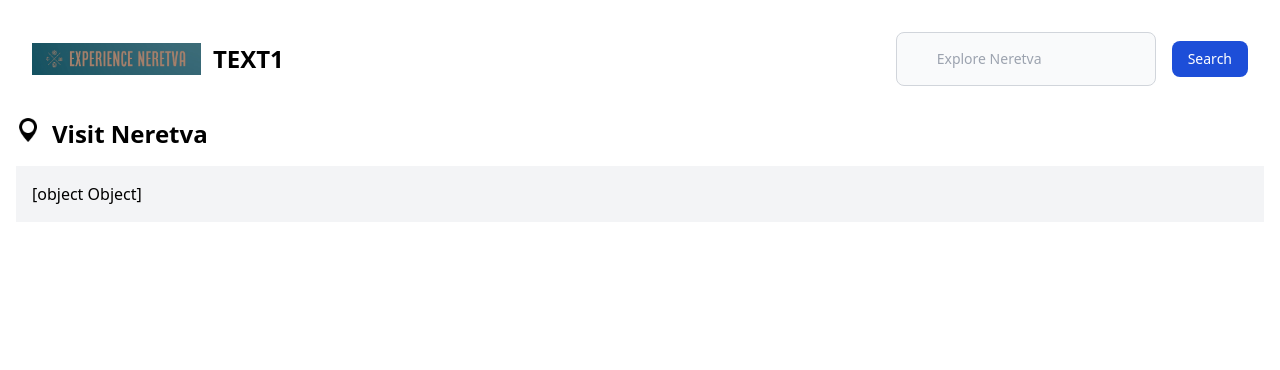
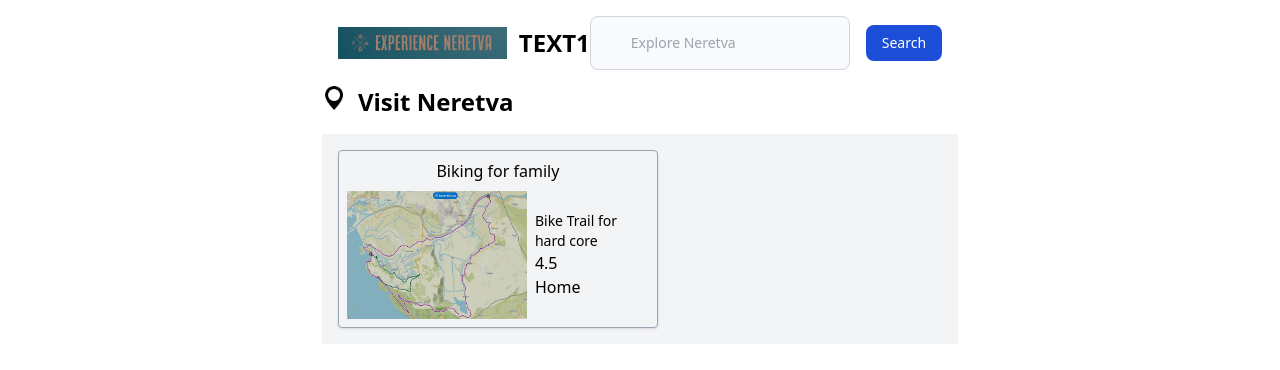
Before and after one commit to nborcic/Visit-Neretva, a SvelteKit app in the folder my-app/: page /spots/0 in a window 1280 px wide. Shown: the top 370 px of the page. Built offline with nearby package versions, Linux system fonts and the light colour scheme.

Commit message:
spots page done witout of styles

```diff
--- a/my-app/src/routes/+layout.svelte
+++ b/my-app/src/routes/+layout.svelte
@@ -2,12 +2,10 @@
   import "../app.css";
 </script>
 
-<div class="flex flex-col items-center min-h-screen bg-white">
-  <div class="max-w-[1560px] w-full p-4 gap-4 flex flex-col">
-    <header class="w-full">
-      <nav
-        class="bg-white border-gray-200 dark:bg-gray-900 dark:border-gray-700"
-      >
+<div class="flex flex-col items-center h-screen bg-white">
+  <div class="max-w-[1280px] gap-4 flex flex-col">
+    <header class="sticky top-0 bg-white w-full">
+      <div class="w-full bg-white border-gray-200 dark:bg-gray-900 dark:border-gray-700">
           <div class="flex justify-between items-center p-4">
             <div class="flex gap-3 items-center">
               <img
@@ -47,8 +45,7 @@
             </button>
           </div>
           <!-- Additional navigation and dropdowns -->
-      </nav>
-    </header>
+      </div>
       <div class="flex text-2xl gap-3">
         <div>
           <a
@@ -63,6 +60,7 @@
         </div>
         <div class="text-2xl font-semibold">Visit Neretva</div>
       </div>
+    </header>
     <div class="flex flex-col justify-center items-center bg-gray-100">
       <main class="w-full p-4">
       <slot />
--- a/my-app/src/routes/spots/+page.svelte
+++ b/my-app/src/routes/spots/+page.svelte
@@ -26,7 +26,7 @@
         <div class="flex flex-col ">
           <!--Discription and review rate-->
           <div class="flex text-sm">{spot.description}</div>
-          <div class="flex">{spot.averageRating}</div>
+          <div class="flex">{spot.averageRating}</div><a href="/spots/{spot.id}">Show more</a>
         </div>
       </div>
     </div>
--- a/my-app/src/routes/spots/[id]/+page.server.ts
+++ b/my-app/src/routes/spots/[id]/+page.server.ts
@@ -1,8 +1,12 @@
-import { spots } from '$lib/sampleData';
+
+import { spots } from "$lib/sampleData";
+
 export async function load({ params }) {
 
+    for (const spot of spots ){
+        if(spot.id+""==params.id){
 
-  return {
-
-	};
+            return spot;
+        }
+    }
 }
--- a/my-app/src/routes/spots/[id]/+page.svelte
+++ b/my-app/src/routes/spots/[id]/+page.svelte
@@ -1,4 +1,26 @@
 <script>
-    export let data;
+  export let data;
 </script>
-{data}
+
+<div
+  class="flex flex-col items-center gap-2 border border-gray-400 rounded shadow w-80 p-2 font-sans"
+>
+  <!--each box-->
+
+  <div class="flex _title">
+    <p class="flex">{data.name}</p>
+  </div>
+  <div class="flex _3_titleAndImage flex-row items-center gap-2">
+    <img
+      src="/Spots_images/{data.pic}"
+      alt="bikeTrail"
+      class="h-32 w-[180px]"
+    />
+    <div class="flex flex-col">
+      <!--Discription and review rate-->
+      <div class="flex text-sm">{data.description}</div>
+      <div class="flex">{data.averageRating}</div>
+      <a href="/spots/">Home</a>
+    </div>
+  </div>
+</div>
```
Also changed, not shown: my-app/src/lib/sampleData.ts (line endings or trailing spaces). Lines whose indentation alone changed are shown as unchanged.
